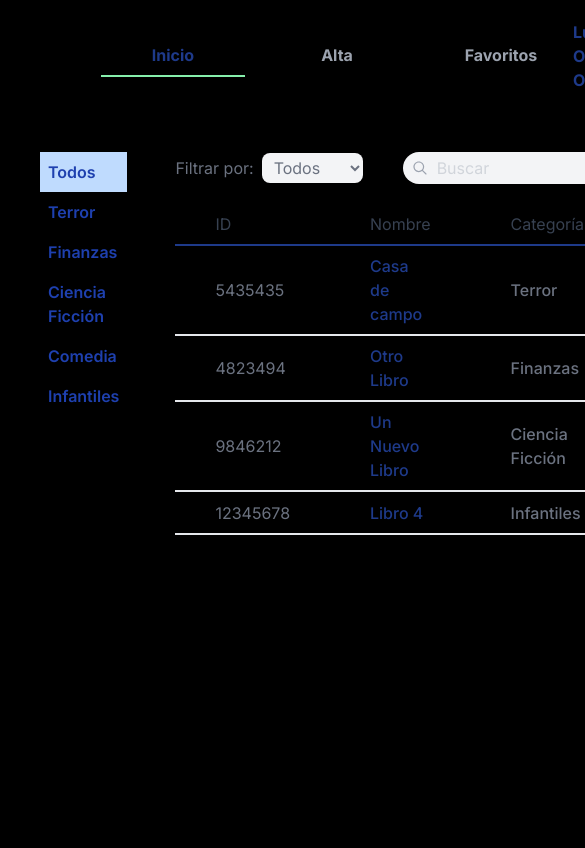
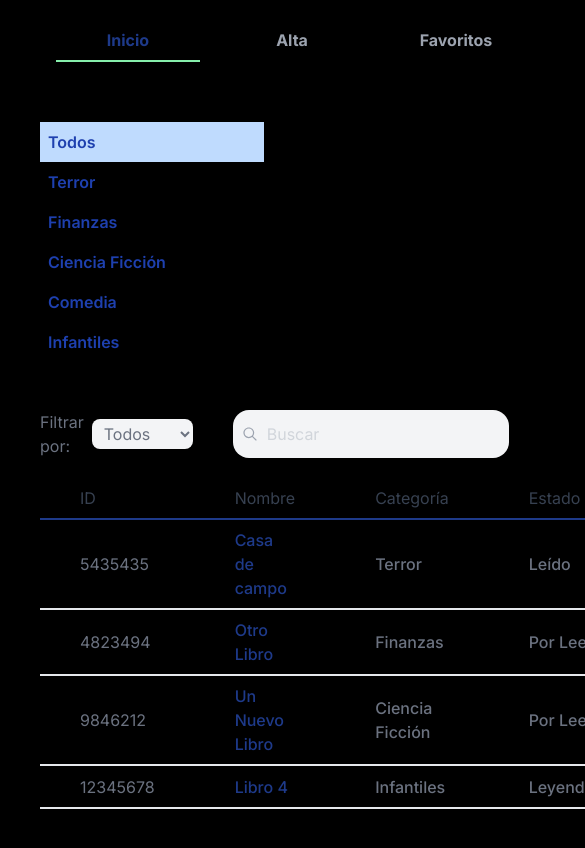
Before and after one commit to AlonsoMtzG/biblioteca, a Next.js app in the folder biblio/: page / in a window 390 px wide. Shown: the top 848 px of the page, 585 px wide, since content can reach past the window. Built offline with nearby package versions, Linux system fonts and the light colour scheme.

Commit message:
responsive

```diff
--- a/biblio/app/page.tsx
+++ b/biblio/app/page.tsx
@@ -11,7 +11,7 @@ export default function Home() {
 
   return (
     <FiltersProvider>
-      <div className="w-full h-full flex gap-12">
+      <div className="w-full h-full flex flex-col md:flex-row gap-12">
         <Sidebar />
         <Table data={dataState} showActions />
       </div>
--- a/biblio/components/Nav.tsx
+++ b/biblio/components/Nav.tsx
@@ -12,9 +12,9 @@ export const Nav = () => {
   const path = usePathname();
 
   return (
-    <div className="flex justify-between py-5 px-14 items-center shadow-lg">
-      <span>LOGO</span>
-      <ul className="flex gap-5">
+    <div className="flex justify-between w-full py-5 px-14 items-center shadow-lg">
+      <span className="hidden md:flex">LOGO</span>
+      <ul className="flex gap-5 justify-between">
         {routes.map((route) => (
           <li
             key={route.name}
@@ -33,7 +33,9 @@ export const Nav = () => {
           </li>
         ))}
       </ul>
-      <p className="font-bold text-blue-900">Luis Orlando Ortega</p>
+      <p className="font-bold text-blue-900 hidden md:flex">
+        Luis Orlando Ortega
+      </p>
     </div>
   );
 };
```
